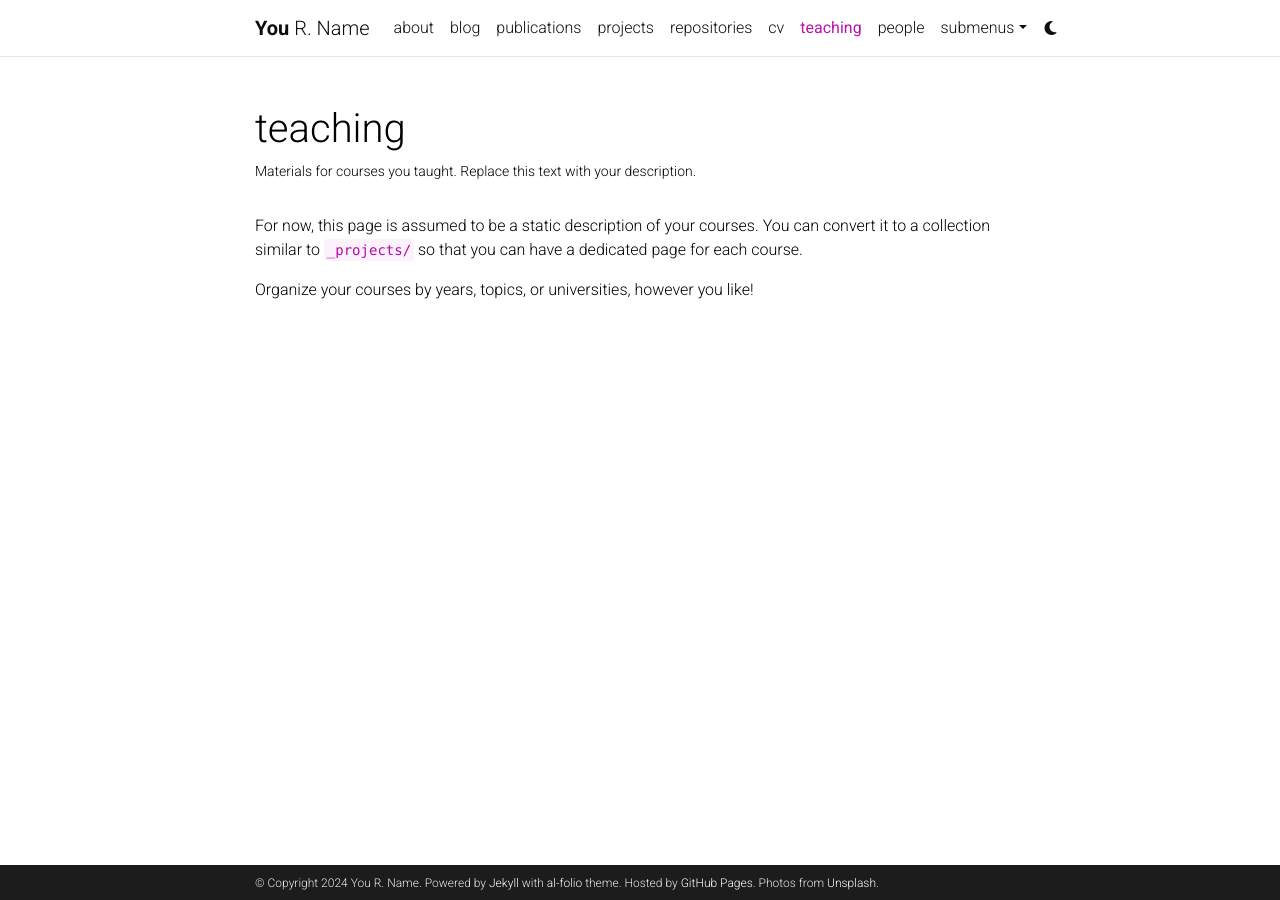
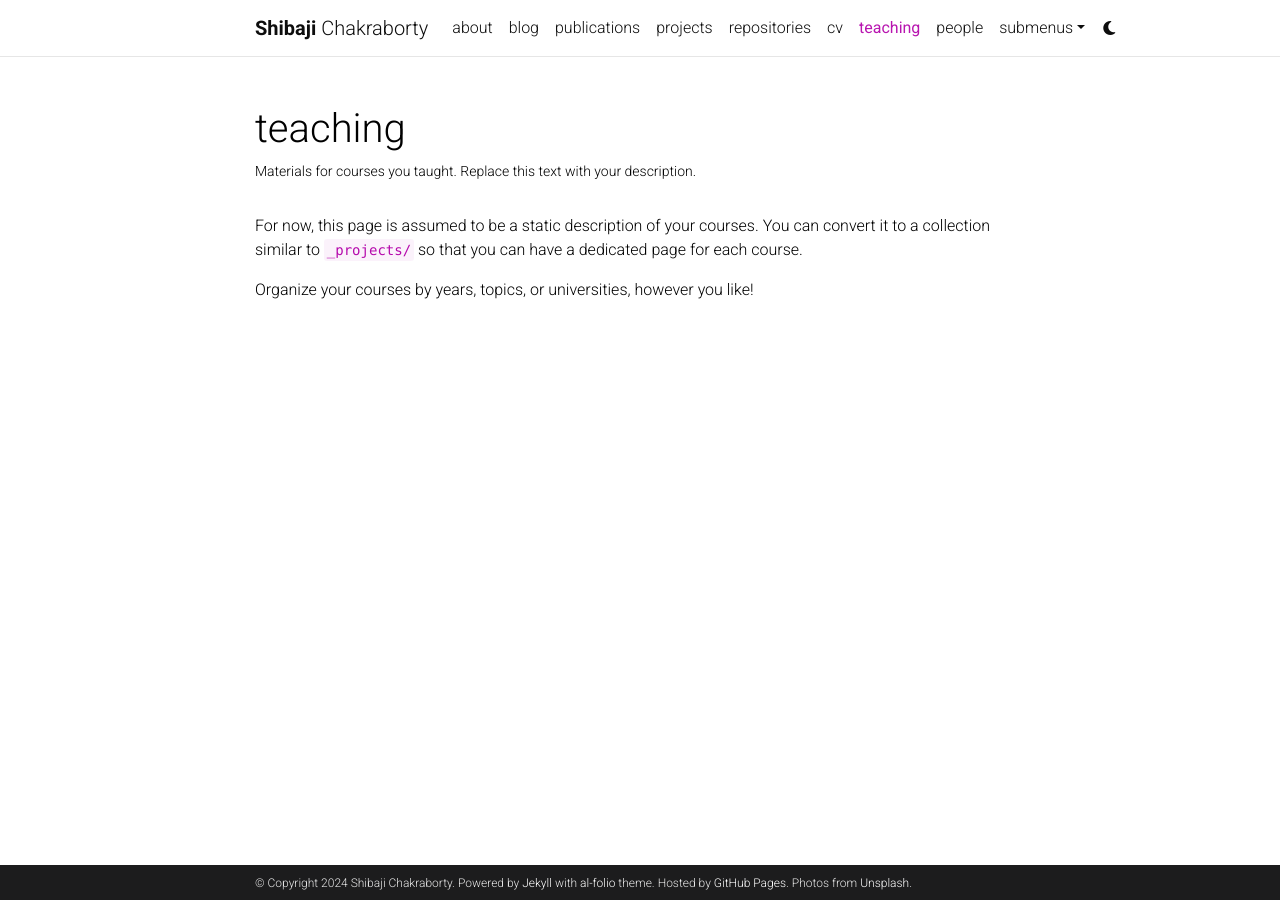
Before and after one commit to shibaji7/shibaji7.github.io, a Jekyll site: the page built from _pages/teaching.md, in a window 1280 px wide. Built offline with Jekyll 4.4.1, drawn with Linux system fonts in a browser that asks for light colours; comment, search, counter and statistics services are not loaded; a style sheet for code colours, icons or effects is not loaded.

Commit message:
Updated yml

```diff
--- a/_config.yml
+++ b/_config.yml
@@ -3,10 +3,10 @@
 # -----------------------------------------------------------------------------
 
 title: blank # the website title (if blank, full name will be used instead)
-first_name: You
-middle_name: R.
-last_name: Name
-email: you@example.com
+first_name: Shibaji
+middle_name:
+last_name: Chakraborty
+email: shibaji7@vt.edu
 description: > # the ">" symbol means to ignore newlines until "footer_text:"
   A simple, whitespace theme for academics. Based on [*folio](https://github.com/bogoli/-folio) design.
 footer_text: >
@@ -18,8 +18,8 @@
 lang: en # the language of your site (for example: en, fr, cn, ru, etc.)
 icon: ⚛️  # the emoji used as the favicon (alternatively, provide image name in /assets/img/)
 
-url: https://alshedivat.github.io # the base hostname & protocol for your site
-baseurl: /al-folio # the subpath of your site, e.g. /blog/. Leave blank for root
+url: https://shibaji7.github.io # the base hostname & protocol for your site
+baseurl: /new-site # the subpath of your site, e.g. /blog/. Leave blank for root
 last_updated: false # set to true if you want to display last updated in the footer
 impressum_path:  # set to path to include impressum link in the footer, use the same path as permalink in a page, helps to conform with EU GDPR
 
@@ -68,9 +68,9 @@
 # Social integration
 # -----------------------------------------------------------------------------
 
-github_username: # your GitHub user name
+github_username: shibaji7 # your GitHub user name
 gitlab_username: # your GitLab user name
-x_username: # your X handle
+x_username: shibaji22 # your X handle
 mastodon_username: # your mastodon instance+username in the format instance.tld/@username
 linkedin_username: # your LinkedIn user name
 telegram_username: # your Telegram user name
```
